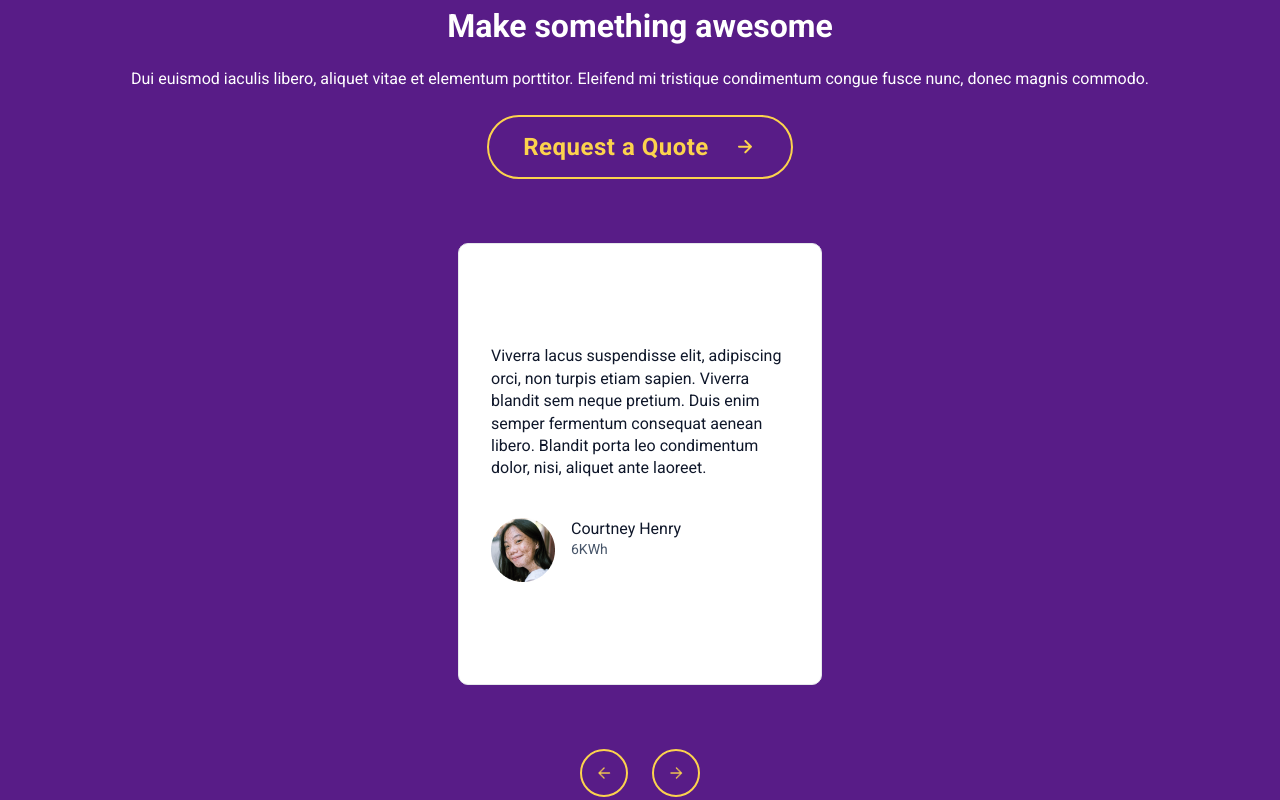
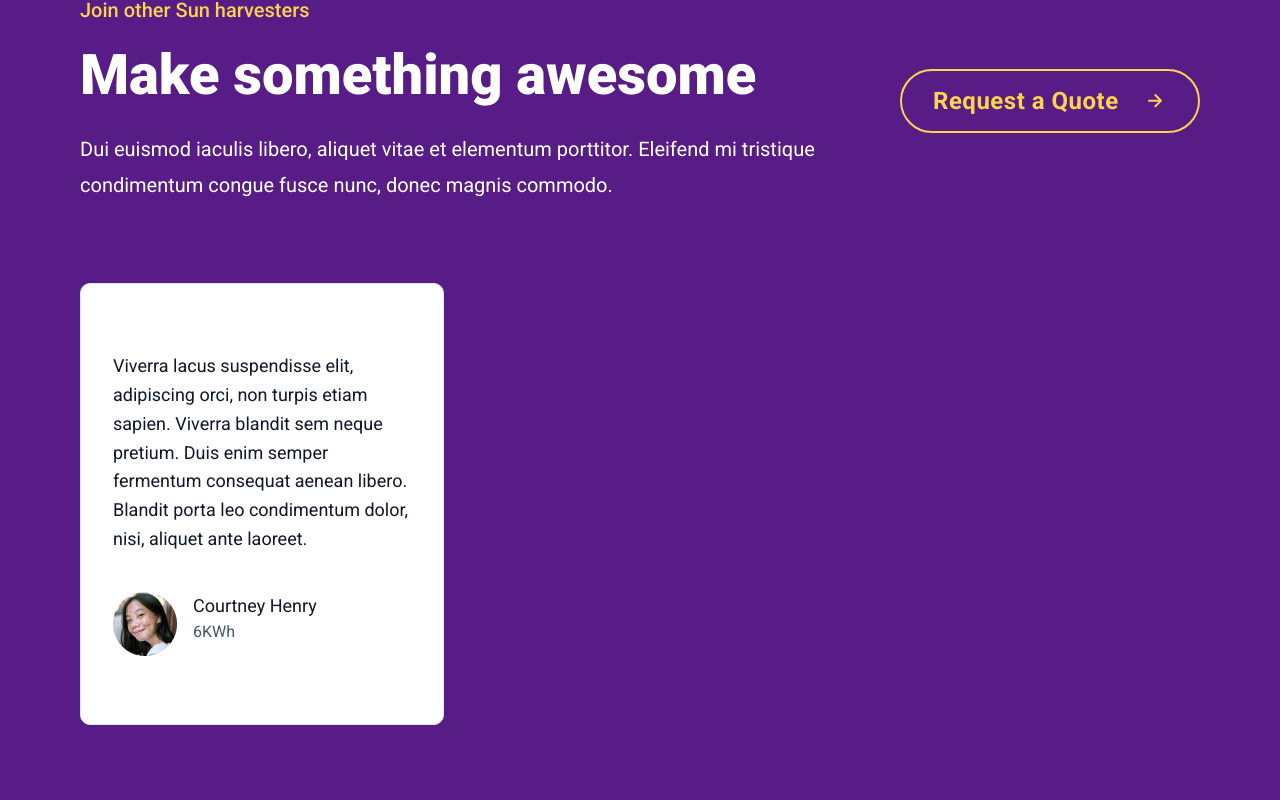
Before and after one commit to Breno-Mateus/buzzvel-test, a React (Vite) app: page / in a window 1280 px wide. Shown: the part 3840-4640 px from the top of the page. Built offline with nearby package versions, Linux system fonts and the light colour scheme.

Commit message:
feat: web section5 version

```diff
--- a/src/components/card/index.tsx
+++ b/src/components/card/index.tsx
@@ -4,14 +4,20 @@ const Card = ({urlImage, text, name, consumption} : CardProps) => {
     return (
         <div className="w-[364px] h-[442px] flex flex-col items-center justify-center border-[1px] rounded-[10px] bg-colorPrimary p-8">
             <div className="text-textColor">
-                <p className="text-[16px] leading-[22.4px] font-normal">{text}</p>
+                <p className="
+                text-[16px] leading-[22.4px] font-normal
+                md:text-[18px] md:leading-[28.8px]">{text}</p>
 
                 <div className="flex mt-[38px] gap-4">
                     <img src={urlImage}/>
 
                     <div className="flex flex-col">
-                        <p className="text-[16px] leading-[22.4px] font-normal">{name}</p>
-                        <p className="text-[14px] leading-[19.6px] font-normal text-colorTextSecondary">{consumption}</p>
+                        <p className="
+                        text-[16px] leading-[22.4px] font-normal
+                        md:text-[18px] md:leading-[28.8px]">{name}</p>
+                        <p className="
+                        text-[14px] leading-[19.6px] font-normal text-colorTextSecondary
+                        md:text-[16px] md:leading-[22.4px]">{consumption}</p>
                     </div>
                 </div>
             </div>
--- a/src/components/section5/index.tsx
+++ b/src/components/section5/index.tsx
@@ -6,21 +6,39 @@ import Card from "../card"
 
 const Section5 = () => {
     return (
-        <section className="w-full bg-colorButton px-4 py-12 flex flex-col gap-16">
+        <section className="
+        w-full bg-colorButton px-4 py-12 flex flex-col gap-16
+        md:p-20 md:gap-20">
 
-            <div className="flex flex-col items-center gap-6 text-center text-colorPrimary">
-                <p className="text-colorButtonSecondary text-[16px] leading-[17.6px] font-medium">Join other Sun harvesters</p>
-                <h1 className="text-[32px] leading-[35.2px] font-bold">Make something awesome</h1>
-                <p className="text-[16px] leading-[22.4px] font-normal">Dui euismod iaculis libero, aliquet vitae et elementum porttitor. Eleifend mi tristique condimentum congue fusce nunc, donec magnis commodo.</p>
+            <div className="
+            flex flex-col items-center gap-6 text-center text-colorPrimary
+            md:flex-row md:justify-between">
+                <div className="
+                flex flex-col gap-6
+                md:text-start md:w-[814px]">
+                    <p className="
+                    text-colorButtonSecondary text-[16px] leading-[17.6px] font-medium
+                    md:text-[20px] md:leading-[22px]">Join other Sun harvesters</p>
+                    <h1 className="
+                    text-[32px] leading-[35.2px] font-bold
+                    md:text-[56px] md:leading-[61.6px] md:font-extrabold">Make something awesome</h1>
+                    <p className="
+                    text-[16px] leading-[22.4px] font-normal
+                    md:text-[20px] md:leading-[36px]">Dui euismod iaculis libero, aliquet vitae et elementum porttitor. Eleifend mi tristique condimentum congue fusce nunc, donec magnis commodo.</p>
+                </div>
 
                 <Button borderColor="border-colorButtonSecondary" backgroundHover="hover:bg-colorButtonSecondary" textColor="text-colorButtonSecondary" textColorHover="hover:text-textColorHoverButton" arrow="src/assets/arrow-right-2.svg" arrowHover="src/assets/arrow-right-3.svg"/>
             </div>
 
-            <div className="flex flex-wrap items-center justify-center gap-6">
+            <div className="
+            flex flex-wrap items-center justify-center gap-6
+            md:justify-start">
                 <Card text="Viverra lacus suspendisse elit, adipiscing orci, non turpis etiam sapien. Viverra blandit sem neque pretium. Duis enim semper fermentum consequat aenean libero. Blandit porta leo condimentum dolor, nisi, aliquet ante laoreet." name="Courtney Henry" consumption="6KWh" urlImage="src/assets/user1.png"/>
             </div>
 
-            <div className="flex items-center justify-center gap-6">
+            <div className="
+            flex items-center justify-center gap-6
+            md:justify-start">
                 <button className="w-12 h-12 rounded-[100px] border-2 border-colorButtonSecondary p-3 hover:bg-colorSection"> <img src={ArrowLeft}/> </button>
                 <button className="w-12 h-12 rounded-[100px] border-2 border-colorButtonSecondary p-3 hover:bg-colorSection"> <img src={ArrowRight} /> </button>
             </div>
```
